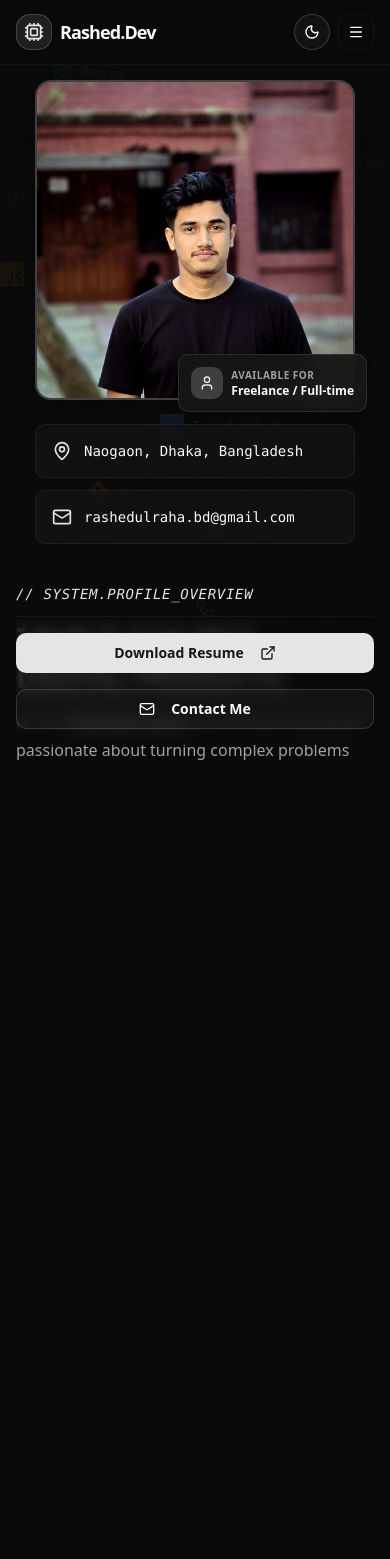
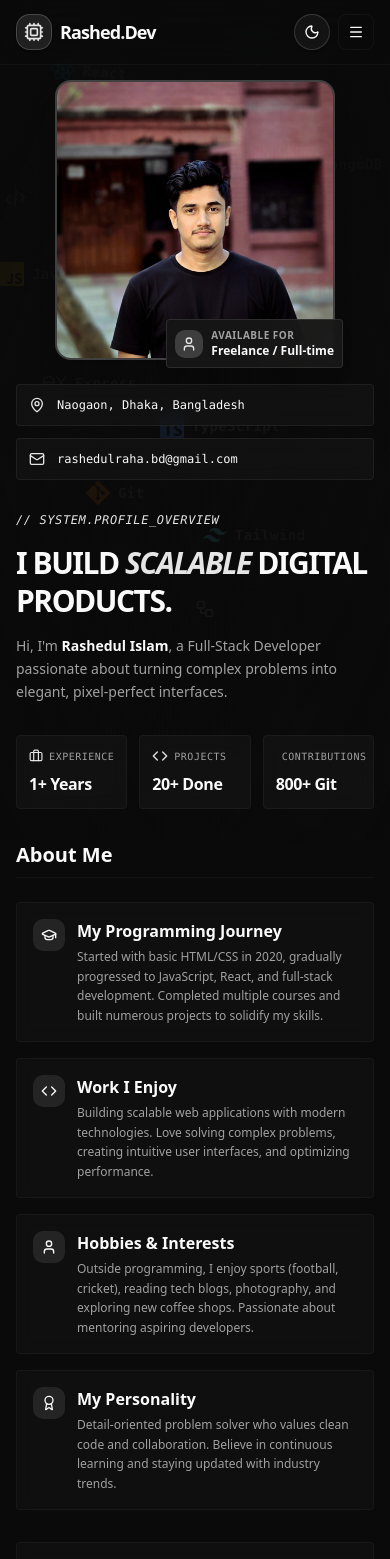
Before and after one commit to rashedulraha/Md-Rashedul-Islam, a React (Vite) app: page /about in a window 390 px wide. Shown: the top 1559 px of the page. Before the commit the page ends 844 px from the top, so only its background shows below. Built offline with nearby package versions, Linux system fonts and the light colour scheme.

Commit message:
add data about and update about page

```diff
--- a/src/Data/AboutData/AboutData.tsx
+++ b/src/Data/AboutData/AboutData.tsx
@@ -1,9 +1,46 @@
-const AboutData = () => {
-  return (
-    <div>
-      <h1>Hello world</h1>
-    </div>
-  );
-};
+import { Award, Briefcase, Code, GraduationCap, User } from "lucide-react";
 
-export default AboutData;
+export const aboutData = [
+  {
+    label: "Experience",
+    value: "1+ Years",
+    icon: <Briefcase className="w-4 h-4 sm:w-5 sm:h-5" />,
+  },
+  {
+    label: "Projects",
+    value: "20+ Done",
+    icon: <Code className="w-4 h-4 sm:w-5 sm:h-5" />,
+  },
+  {
+    label: "Contributions",
+    value: "800+ Git",
+    icon: <Award className="w-4 h-4 sm:w-5 sm:h-5" />,
+  },
+];
+
+export const Details = [
+  {
+    icon: <GraduationCap className="w-4 h-4" />,
+    title: "My Programming Journey",
+    content:
+      "Started with basic HTML/CSS in 2020, gradually progressed to JavaScript, React, and full-stack development. Completed multiple courses and built numerous projects to solidify my skills.",
+  },
+  {
+    icon: <Code className="w-4 h-4" />,
+    title: "Work I Enjoy",
+    content:
+      "Building scalable web applications with modern technologies. Love solving complex problems, creating intuitive user interfaces, and optimizing performance.",
+  },
+  {
+    icon: <User className="w-4 h-4" />,
+    title: "Hobbies & Interests",
+    content:
+      "Outside programming, I enjoy sports (football, cricket), reading tech blogs, photography, and exploring new coffee shops. Passionate about mentoring aspiring developers.",
+  },
+  {
+    icon: <Award className="w-4 h-4" />,
+    title: "My Personality",
+    content:
+      "Detail-oriented problem solver who values clean code and collaboration. Believe in continuous learning and staying updated with industry trends.",
+  },
+];
--- a/src/Pages/About/About.tsx
+++ b/src/Pages/About/About.tsx
@@ -1,12 +1,10 @@
 import {
   User,
   Code,
-  Briefcase,
   GraduationCap,
   MapPin,
   Mail,
   ExternalLink,
-  Award,
 } from "lucide-react";
 import { Button } from "@/components/ui/button";
 import Navbar from "../shared/Navbar/Navbar";
@@ -14,57 +12,14 @@ import Animation from "@/components/Animation/Animation";
 
 import image from "../../assets/rashedul.jpeg";
 import { Link } from "react-router-dom";
+import { aboutData, Details } from "@/Data/AboutData/AboutData";
 
 export default function About() {
-  const stats = [
-    {
-      label: "Experience",
-      value: "1+ Years",
-      icon: <Briefcase className="w-4 h-4 sm:w-5 sm:h-5" />,
-    },
-    {
-      label: "Projects",
-      value: "20+ Done",
-      icon: <Code className="w-4 h-4 sm:w-5 sm:h-5" />,
-    },
-    {
-      label: "Contributions",
-      value: "800+ Git",
-      icon: <Award className="w-4 h-4 sm:w-5 sm:h-5" />,
-    },
-  ];
-
-  const aboutDetails = [
-    {
-      icon: <GraduationCap className="w-4 h-4" />,
-      title: "My Programming Journey",
-      content:
-        "Started with basic HTML/CSS in 2020, gradually progressed to JavaScript, React, and full-stack development. Completed multiple courses and built numerous projects to solidify my skills.",
-    },
-    {
-      icon: <Code className="w-4 h-4" />,
-      title: "Work I Enjoy",
-      content:
-        "Building scalable web applications with modern technologies. Love solving complex problems, creating intuitive user interfaces, and optimizing performance.",
-    },
-    {
-      icon: <User className="w-4 h-4" />,
-      title: "Hobbies & Interests",
-      content:
-        "Outside programming, I enjoy sports (football, cricket), reading tech blogs, photography, and exploring new coffee shops. Passionate about mentoring aspiring developers.",
-    },
-    {
-      icon: <Award className="w-4 h-4" />,
-      title: "My Personality",
-      content:
-        "Detail-oriented problem solver who values clean code and collaboration. Believe in continuous learning and staying updated with industry trends.",
-    },
-  ];
+  const stats = aboutData;
+  const aboutDetails = Details;
 
   return (
     <div className="relative min-h-screen w-full bg-background">
-      {/* Remove overflow-x-hidden from here */}
-
       {/* Background Animation */}
       <div className="fixed inset-0 z-0">
         <Animation />
@@ -72,12 +27,216 @@ export default function About() {
 
       <Navbar />
 
+      {/* MOBILE/TABLET VIEW: Single column, full page scroll */}
+      <div className="md:hidden">
+        <main className="relative z-10 pt-20 pb-8 px-4">
+          <div className="max-w-4xl mx-auto space-y-8">
+            {/* Profile Image for Mobile */}
+            <div className="flex flex-col items-center space-y-6">
+              <div className="relative group w-full max-w-70">
+                <div className="relative aspect-square w-full rounded-2xl overflow-hidden border-2 border-primary/20 bg-card shadow-xl">
+                  <img
+                    src={image}
+                    alt="Rashedul Islam"
+                    className="w-full h-full object-cover transition-all duration-700 group-hover:scale-105"
+                  />
+                </div>
+                <div className="absolute -bottom-2 -right-2 bg-card/95 backdrop-blur-xl border border-border p-2 rounded shadow-lg">
+                  <div className="flex items-center gap-2">
+                    <div className="bg-primary/20 p-1.5 rounded-lg">
+                      <User className="text-primary w-4 h-4" />
+                    </div>
+                    <div>
+                      <p className="text-[10px] text-muted-foreground uppercase font-bold tracking-wider">
+                        Available for
+                      </p>
+                      <p className="text-xs font-bold whitespace-nowrap">
+                        Freelance / Full-time
+                      </p>
+                    </div>
+                  </div>
+                </div>
+              </div>
+
+              {/* Contact Info Mobile */}
+              <div className="w-full space-y-3">
+                <div className="flex items-center gap-3 p-3 rounded bg-card/60 border border-border/60 backdrop-blur-sm">
+                  <MapPin className="text-primary w-4 h-4 shrink-0" />
+                  <span className="text-xs font-mono leading-tight">
+                    Naogaon, Dhaka, Bangladesh
+                  </span>
+                </div>
+                <div className="flex items-center gap-3 p-3 rounded bg-card/60 border border-border/60 backdrop-blur-sm">
+                  <Mail className="text-primary w-4 h-4 shrink-0" />
+                  <span className="text-xs font-mono leading-tight break-all">
+                    rashedulraha.bd@gmail.com
+                  </span>
+                </div>
+              </div>
+            </div>
+
+            {/* Header Section */}
+            <div className="space-y-4">
+              <h2 className="text-primary font-mono tracking-wider text-xs uppercase italic">
+                // System.Profile_Overview
+              </h2>
+              <h1 className="text-3xl font-black tracking-tighter uppercase leading-tight">
+                I Build <span className="text-primary italic">Scalable</span>{" "}
+                Digital Products.
+              </h1>
+              <p className="text-muted-foreground text-sm leading-relaxed">
+                Hi, I'm
+                <span className="text-foreground font-bold">
+                  {" "}
+                  Rashedul Islam
+                </span>
+                , a Full-Stack Developer passionate about turning complex
+                problems into elegant, pixel-perfect interfaces.
+              </p>
+            </div>
+
+            {/* Stats Grid Mobile */}
+            <div className="grid grid-cols-3 gap-3">
+              {stats.map((stat, i) => (
+                <div
+                  key={i}
+                  className="p-3 rounded border border-border/40 bg-card/60 backdrop-blur-sm">
+                  <div className="flex items-center gap-1.5 mb-2 text-primary">
+                    {stat.icon}
+                    <span className="text-[10px] font-mono uppercase tracking-wider text-muted-foreground">
+                      {stat.label}
+                    </span>
+                  </div>
+                  <p className="text-base font-black tracking-tight">
+                    {stat.value}
+                  </p>
+                </div>
+              ))}
+            </div>
+
+            {/* About Details Mobile */}
+            <div className="space-y-6">
+              <h3 className="text-xl font-bold border-b border-border/40 pb-2">
+                About Me
+              </h3>
+
+              <div className="space-y-4">
+                {aboutDetails.map((detail, index) => (
+                  <div
+                    key={index}
+                    className="p-4 rounded bg-card/40 border border-border/40 backdrop-blur-sm">
+                    <div className="flex items-start gap-3">
+                      <div className="bg-primary/10 p-2 rounded-lg">
+                        {detail.icon}
+                      </div>
+                      <div>
+                        <h4 className="font-bold text-base mb-1">
+                          {detail.title}
+                        </h4>
+                        <p className="text-xs text-muted-foreground leading-relaxed">
+                          {detail.content}
+                        </p>
+                      </div>
+                    </div>
+                  </div>
+                ))}
+              </div>
+            </div>
+
+            {/* Additional Info Mobile */}
+            <div className="space-y-6">
+              {/* Education Section */}
+              <div className="p-4 rounded bg-card/40 border border-border/40 backdrop-blur-sm">
+                <div className="flex items-start gap-3">
+                  <div className="bg-primary/10 p-2 rounded-lg">
+                    <GraduationCap className="text-primary w-4 h-4" />
+                  </div>
+                  <div>
+                    <h4 className="font-bold text-base mb-2">
+                      Educational Background
+                    </h4>
+                    <p className="text-xs text-muted-foreground mb-2">
+                      Bachelor of Science in Computer Science & Engineering
+                    </p>
+                    <ul className="text-xs text-muted-foreground space-y-1">
+                      <li className="flex items-center gap-2">
+                        <div className="w-1.5 h-1.5 rounded-full bg-primary/60"></div>
+                        <span>Focus on Software Engineering</span>
+                      </li>
+                      <li className="flex items-center gap-2">
+                        <div className="w-1.5 h-1.5 rounded-full bg-primary/60"></div>
+                        <span>Multiple online certifications</span>
+                      </li>
+                    </ul>
+                  </div>
+                </div>
+              </div>
+
+              {/* Skills Section Mobile */}
+              <div className="p-4 rounded bg-card/40 border border-border/40 backdrop-blur-sm">
+                <div className="flex items-start gap-3">
+                  <div className="bg-primary/10 p-2 rounded-lg">
+                    <Code className="text-primary w-4 h-4" />
+                  </div>
+                  <div className="flex-1">
+                    <h4 className="font-bold text-base mb-2">
+                      Technical Skills
+                    </h4>
+                    <div className="flex flex-wrap gap-1.5">
+                      {[
+                        "React",
+                        "Next.js",
+                        "TypeScript",
+                        "Node.js",
+                        "Express",
+                        "MongoDB",
+                        "Tailwind",
+                        "Git",
+                        "REST APIs",
+                      ].map((skill, index) => (
+                        <span
+                          key={index}
+                          className="px-2 py-1 text-[10px] bg-background/50 border border-border rounded-full">
+                          {skill}
+                        </span>
+                      ))}
+                    </div>
+                  </div>
+                </div>
+              </div>
+            </div>
+
+            {/* Action Buttons Mobile */}
+            <div className="flex flex-col gap-3 pt-4">
+              <Button
+                asChild
+                size="lg"
+                className="w-full font-bold hover:shadow-lg hover:shadow-primary/20 rounded-lg transition-all active:scale-95">
+                <a href="/Md-Rasheduli-Islam.pdf" download>
+                  Download Resume <ExternalLink className="w-4 h-4 ml-2" />
+                </a>
+              </Button>
+              <Link to="/contact" className="w-full">
+                <Button
+                  variant="outline"
+                  size="lg"
+                  className="w-full font-bold hover:shadow-lg hover:shadow-primary/10 rounded-lg transition-all active:scale-95 border-primary/20">
+                  <Mail className="w-4 h-4 mr-2" />
+                  Contact Me
+                </Button>
+              </Link>
+            </div>
+          </div>
+        </main>
+      </div>
+
+      {/* DESKTOP/LARGE SCREEN VIEW: Split layout with right side scroll */}
+      <div className="hidden md:block">
         <main className="relative z-10">
-        {/* Full height container with flex */}
-        <div className="flex flex-col lg:flex-row h-[calc(100vh-5rem)] pt-16">
+          <div className="flex h-[calc(100vh-5rem)] pt-16">
             {/* LEFT SIDE: Fixed Image Section - NO SCROLL */}
-          <div className="lg:w-2/5 flex items-center justify-center p-4 sm:p-6 md:p-8 lg:p-12">
-            <div className="w-full max-w-[320px] lg:max-w-100 space-y-6 sm:space-y-8">
+            <div className="w-2/5 flex items-center justify-center p-8 lg:p-12">
+              <div className="w-full max-w-100 space-y-8">
                 {/* Profile Image Container - Centered */}
                 <div className="relative group">
                   <div className="relative aspect-square w-full rounded-2xl overflow-hidden border-2 border-primary/20 bg-card shadow-xl">
@@ -92,90 +251,90 @@ export default function About() {
                   <div className="absolute -bottom-3 -right-3 bg-card/95 backdrop-blur-xl border border-border p-3 rounded-lg shadow-lg">
                     <div className="flex items-center gap-2">
                       <div className="bg-primary/20 p-2 rounded-lg">
-                      <User className="text-primary w-4 h-4 sm:w-5 sm:h-5" />
+                        <User className="text-primary w-5 h-5" />
                       </div>
                       <div>
-                      <p className="text-[10px] sm:text-xs text-muted-foreground uppercase font-bold tracking-wider">
+                        <p className="text-xs text-muted-foreground uppercase font-bold tracking-wider">
                           Available for
                         </p>
-                      <p className="text-xs sm:text-sm font-bold whitespace-nowrap">
+                        <p className="text-sm font-bold whitespace-nowrap">
                           Freelance / Full-time
                         </p>
                       </div>
                     </div>
                   </div>
                 </div>
+              </div>
+            </div>
 
+            {/* RIGHT SIDE: Scrollable Content Section */}
+            <div className="w-3/5 overflow-y-auto h-full custom-scrollbar px-8 py-8">
+              <div className="max-w-4xl mx-auto space-y-10">
+                {/* Header Section */}
+                <div className="space-y-4">
+                  <h2 className="text-primary font-mono tracking-wider text-sm uppercase italic">
+                    // System.Profile_Overview
+                  </h2>
+                  <h1 className="text-4xl lg:text-5xl font-black tracking-tighter uppercase leading-tight">
+                    I Build{" "}
+                    <span className="text-primary italic">Scalable</span>
+                    <br />
+                    Digital Products.
+                  </h1>
+                  <p className="text-muted-foreground text-base lg:text-lg leading-relaxed">
+                    Hi, I'm
+                    <span className="text-foreground font-bold">
+                      {" "}
+                      Rashedul Islam
+                    </span>
+                    , a Full-Stack Developer passionate about turning complex
+                    problems into elegant, pixel-perfect interfaces. With a
+                    focus on the MERN stack and Next.js, I bridge the gap
+                    between robust backend logic and seamless user experiences.
+                  </p>
+                </div>
                 {/* Quick Contact Info */}
-              <div className="space-y-3">
-                <div className="flex items-center gap-3 p-4 rounded-lg bg-card/60 border border-border/60 backdrop-blur-sm">
+                <div className="flex items-center justify-between gap-5">
+                  <div className="flex items-center gap-3 p-4 rounded-lg bg-card/60 border border-border/60 backdrop-blur-sm w-full">
                     <MapPin className="text-primary w-5 h-5 shrink-0" />
                     <span className="text-sm font-mono">
                       Naogaon, Dhaka, Bangladesh
                     </span>
                   </div>
-                <div className="flex items-center gap-3 p-4 rounded-lg bg-card/60 border border-border/60 backdrop-blur-sm">
+                  <div className="flex items-center gap-3 p-4 rounded-lg bg-card/60 border border-border/60 backdrop-blur-sm w-full">
                     <Mail className="text-primary w-5 h-5 shrink-0" />
                     <span className="text-sm font-mono break-all">
                       rashedulraha.bd@gmail.com
                     </span>
                   </div>
                 </div>
-            </div>
-          </div>
-
-          {/* RIGHT SIDE: Scrollable Content Section */}
-          <div className="lg:w-3/5 overflow-y-auto h-full custom-scrollbar px-4 sm:px-6 md:px-8 lg:px-12 py-6 sm:py-8 md:py-10">
-            <div className="max-w-4xl mx-auto space-y-6 sm:space-y-8 md:space-y-10">
-              {/* Header Section */}
-              <div className="space-y-4">
-                <h2 className="text-primary font-mono tracking-wider text-sm uppercase italic">
-                  // System.Profile_Overview
-                </h2>
-                <h1 className="text-3xl sm:text-4xl md:text-5xl lg:text-6xl font-black tracking-tighter uppercase leading-tight">
-                  I Build <span className="text-primary italic">Scalable</span>
-                  <br />
-                  Digital Products.
-                </h1>
-                <p className="text-muted-foreground text-base sm:text-lg leading-relaxed">
-                  Hi, I'm
-                  <span className="text-foreground font-bold">
-                    {" "}
-                    Rashedul Islam
-                  </span>
-                  , a Full-Stack Developer passionate about turning complex
-                  problems into elegant, pixel-perfect interfaces. With a focus
-                  on the MERN stack and Next.js, I bridge the gap between robust
-                  backend logic and seamless user experiences.
-                </p>
-              </div>
 
                 {/* Stats Grid */}
-              <div className="grid grid-cols-1 sm:grid-cols-3 gap-4">
+                <div className="grid grid-cols-3 gap-4">
                   {stats.map((stat, i) => (
                     <div
                       key={i}
-                    className="p-4 sm:p-5 rounded-lg border border-border/40 bg-card/60 backdrop-blur-sm hover:border-primary/60 hover:bg-card/80 transition-all duration-300">
+                      className="p-5 rounded-lg border border-border/40 bg-card/60 backdrop-blur-sm hover:border-primary/60 hover:bg-card/80 transition-all duration-300">
                       <div className="flex items-center gap-3 mb-3 text-primary">
                         {stat.icon}
                         <span className="text-xs font-mono uppercase tracking-wider text-muted-foreground">
                           {stat.label}
                         </span>
                       </div>
-                    <p className="text-xl sm:text-2xl md:text-3xl font-black tracking-tight">
+                      <p className="text-2xl font-black tracking-tight">
                         {stat.value}
                       </p>
                     </div>
                   ))}
                 </div>
 
-              {/* About Details Section - From Requirements */}
+                {/* About Details Section */}
                 <div className="space-y-6">
                   <h3 className="text-2xl font-bold border-b border-border/40 pb-2">
                     About Me
                   </h3>
 
-                <div className="grid grid-cols-1 md:grid-cols-2 gap-6">
+                  <div className="grid grid-cols-2 gap-6">
                     {aboutDetails.map((detail, index) => (
                       <div
                         key={index}
@@ -280,22 +439,23 @@ export default function About() {
                   </div>
                 </div>
 
-              {/* Action Buttons - Sticky at bottom of scroll area */}
+                {/* Action Buttons */}
                 <div className="sticky bottom-0 bg-background/80 backdrop-blur-sm py-4 mt-8 border-t border-border/40">
-                <div className="flex flex-col sm:flex-row gap-4">
+                  <div className="flex gap-4">
                     <Button
                       asChild
                       size="lg"
-                    className="w-full sm:w-auto px-8 font-bold hover:shadow-lg hover:shadow-primary/20 rounded-lg transition-all active:scale-95">
+                      className="px-8 font-bold hover:shadow-lg hover:shadow-primary/20 rounded-lg transition-all active:scale-95">
                       <a href="/Md-Rasheduli-Islam.pdf" download>
-                      Download Resume <ExternalLink className="w-4 h-4 ml-2" />
+                        Download Resume{" "}
+                        <ExternalLink className="w-4 h-4 ml-2" />
                       </a>
                     </Button>
-                  <Link to="/contact" className="w-full sm:w-auto">
+                    <Link to="/contact">
                       <Button
                         variant="outline"
                         size="lg"
-                      className="w-full sm:w-auto px-8 font-bold hover:shadow-lg hover:shadow-primary/10 rounded-lg transition-all active:scale-95 border-primary/20">
+                        className="px-8 font-bold hover:shadow-lg hover:shadow-primary/10 rounded-lg transition-all active:scale-95 border-primary/20">
                         <Mail className="w-4 h-4 mr-2" />
                         Contact Me
                       </Button>
@@ -307,5 +467,6 @@ export default function About() {
           </div>
         </main>
       </div>
+    </div>
   );
 }
```
Lines whose indentation alone changed are shown as unchanged.
